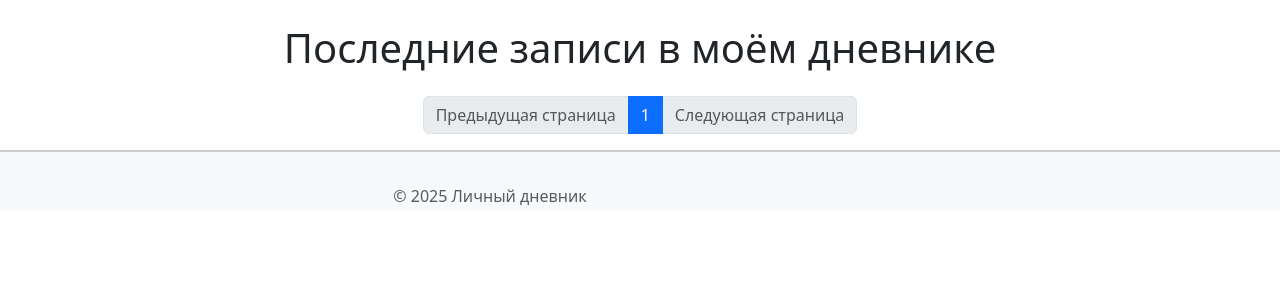
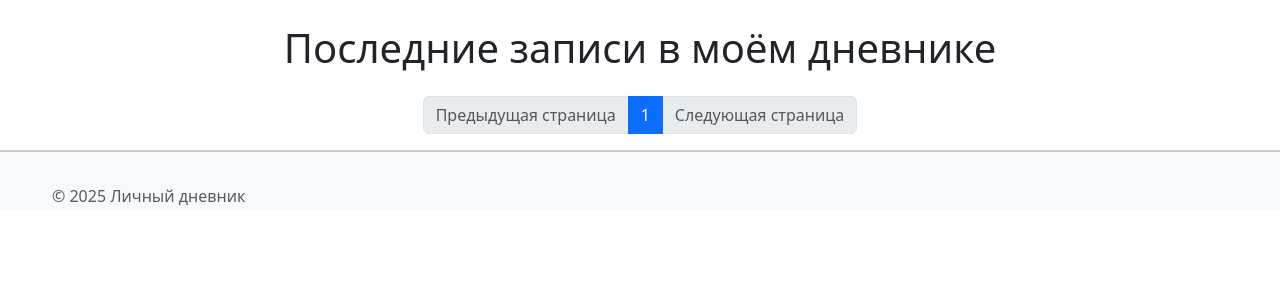
Before and after one commit to KarelinIvan/personal_diary, a Django app: page /diary/ in a window 1280 px wide. Shown: the part 54-354 px from the top of the page. Run offline with Django 5.2, Linux system fonts and the light colour scheme; the visitor is signed in with stand-in values (Sample User, id 1); data that the repository does not hold is empty; some libraries are stand-ins or nearby versions.

Commit message:
62-й коммит,

```diff
--- a/diary/templates/block/footer.html
+++ b/diary/templates/block/footer.html
@@ -21,7 +21,7 @@ html, body {
     border-top: 2px solid #ccc; /* Граница сверху */
     background-color: #f8f9fa; /* Цвет фона футера */
     padding: 1rem 0; /* Вертикальные отступы футера */
-    text-align: center; /* Центрирование текста */
+    text-align: left; /* Центрирование текста */
     position: relative; /* Фиксируем футер внизу относительно своего родителя */
 }
 
```
